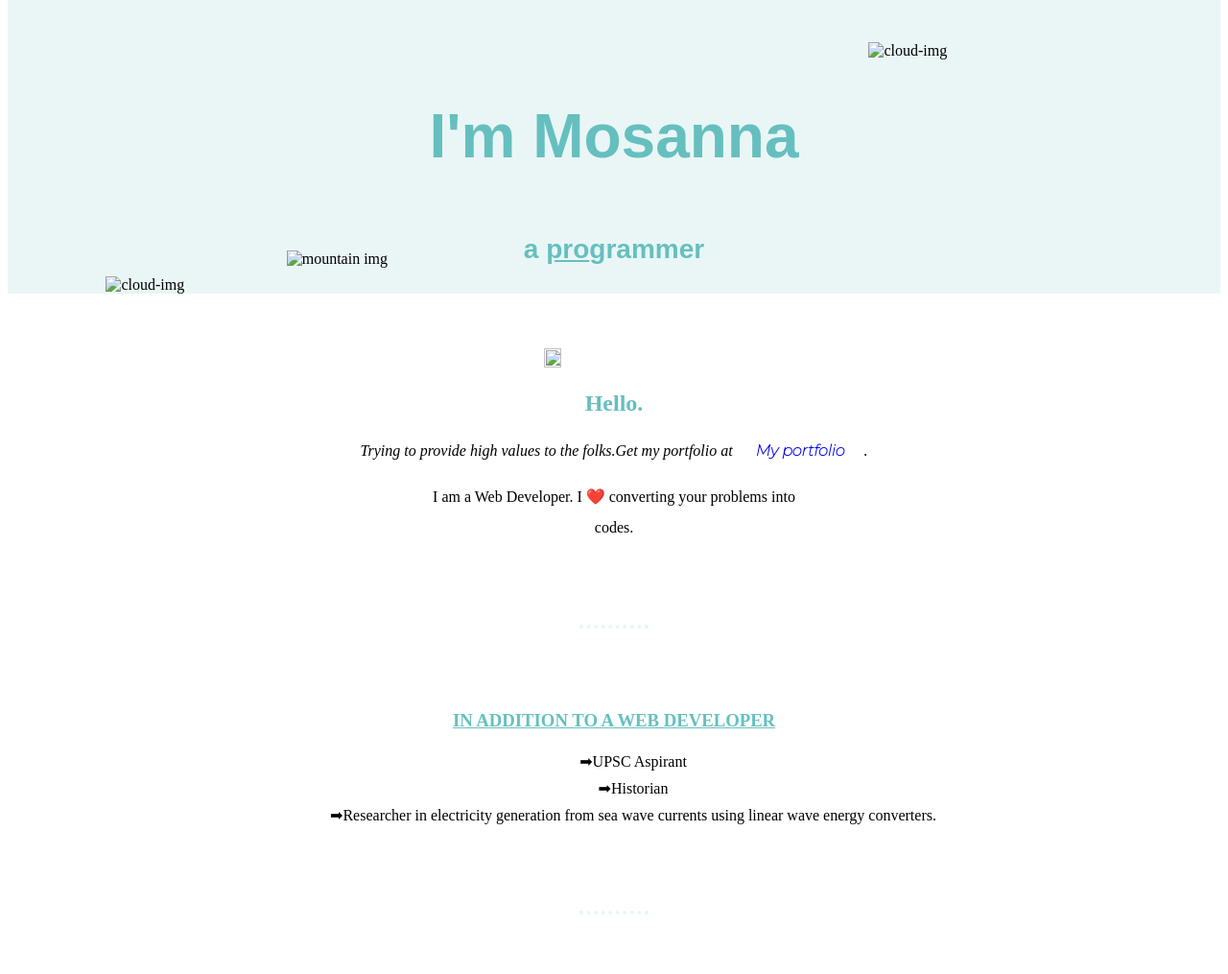
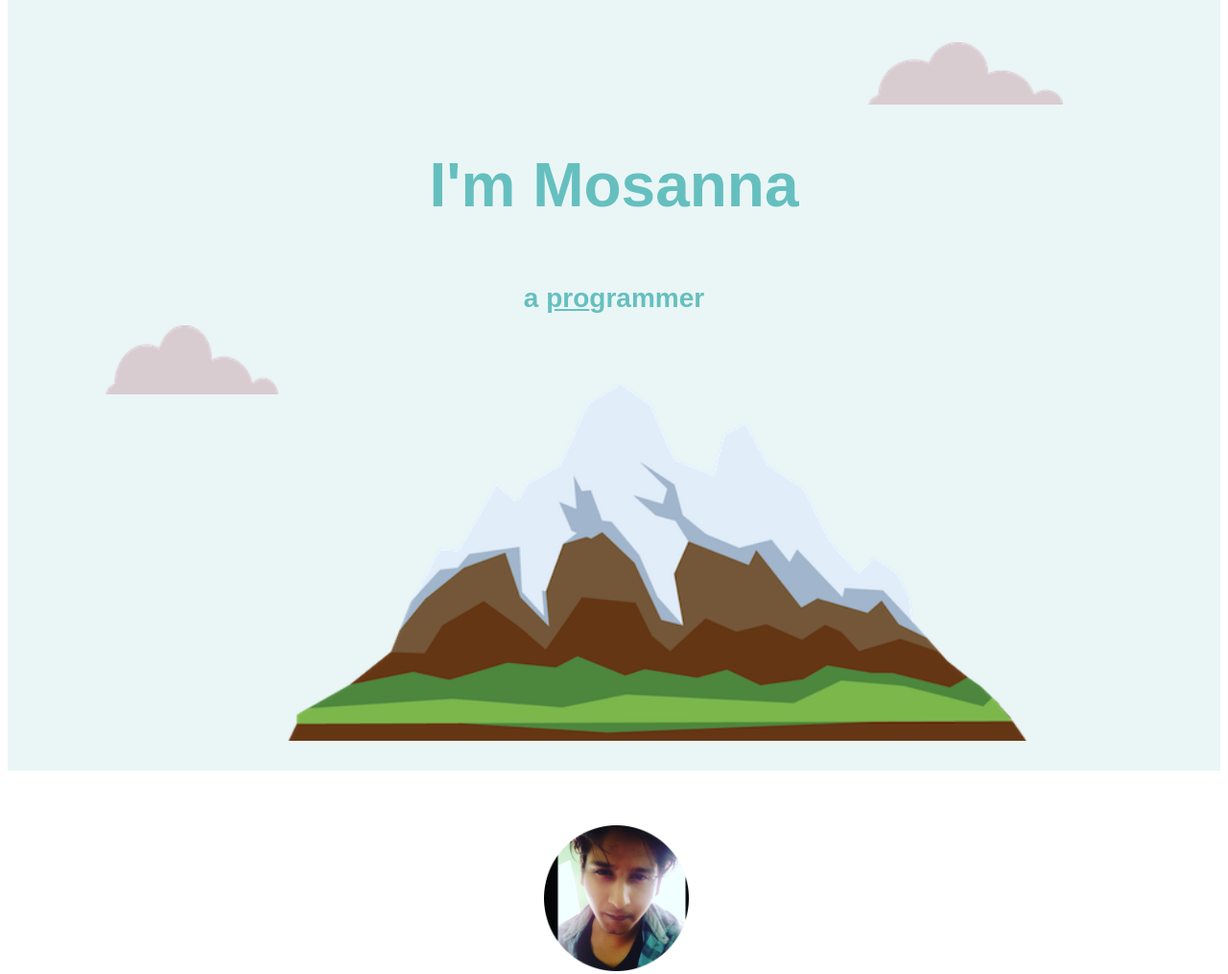
Before and after one commit to Mosanna-Jalal/MJSITE, a plain HTML site: page index.html in a window 1280 px wide. Shown: the top 1015 px of the page at 96% size. Drawn offline with Linux system fonts and the light colour scheme; files that its build step writes are made by us from their sources; a web font is replaced by a local one.

Commit message:
Update index.html
added image

```diff
--- a/index.html
+++ b/index.html
@@ -20,7 +20,7 @@
 
 
   <div class="top-container">
-    <img src="IMAGES/cloud.png" class="top-cloud" alt="cloud-img">
+    <img src="cloud.png" class="top-cloud" alt="cloud-img">
     <div class="name">
       <h1 class="mj1">I'm Mosanna</h1>
     </div>
@@ -29,13 +29,13 @@
     <td>
       <tr>
 
-        <img src="IMAGES/cloud.png" class="bottom-cloud" alt="cloud-img">
+        <img src="cloud.png" class="bottom-cloud" alt="cloud-img">
 
 
       </tr>
       <tr>
 
-        <img src="IMAGES/mountain.png" class="mountain" alt="mountain img">
+        <img src="mountain.png" class="mountain" alt="mountain img">
 
 
       </tr>
@@ -43,7 +43,7 @@
 
   </div>
   <div class="profile">
-    <img class="DP" src="IMAGES/circle-cropped.png" alt="">
+    <img class="DP" src="circle-cropped.png" alt="">
     <h2>Hello.</h2>
 
   </div>
```
